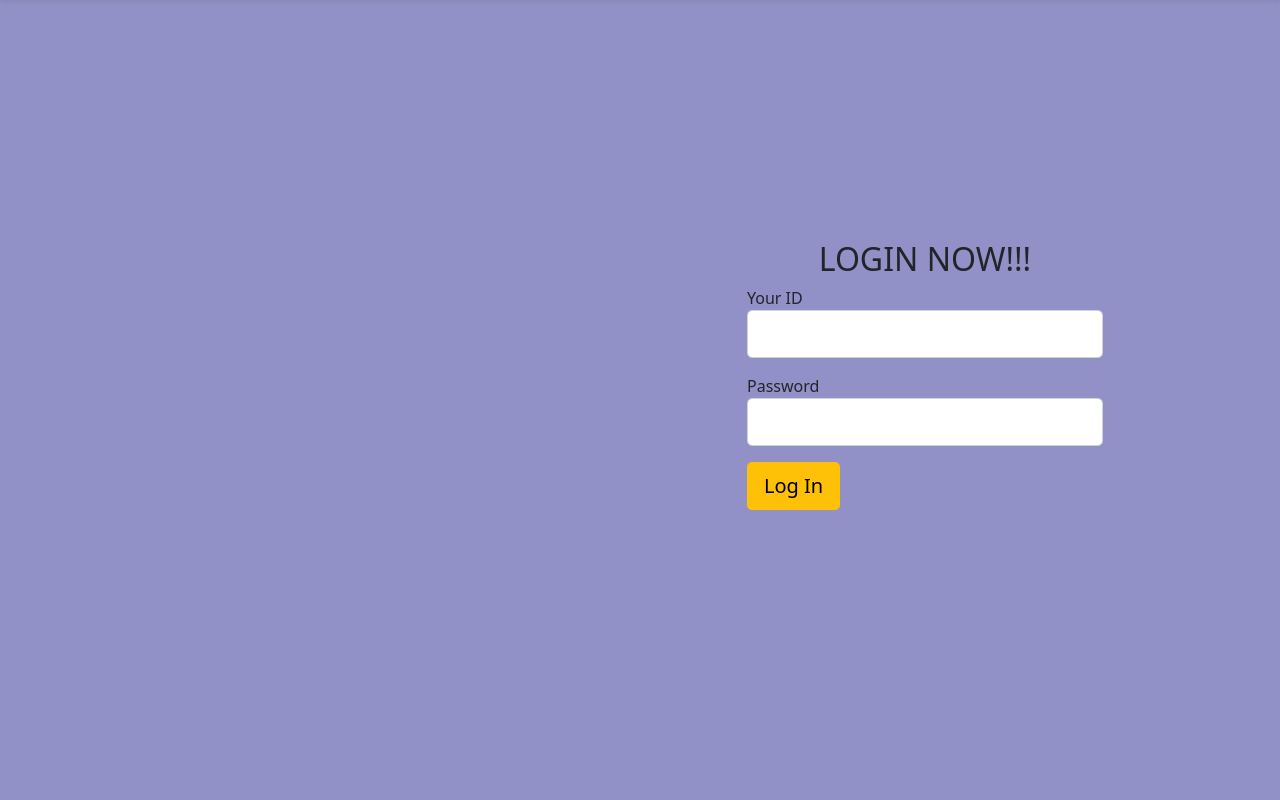
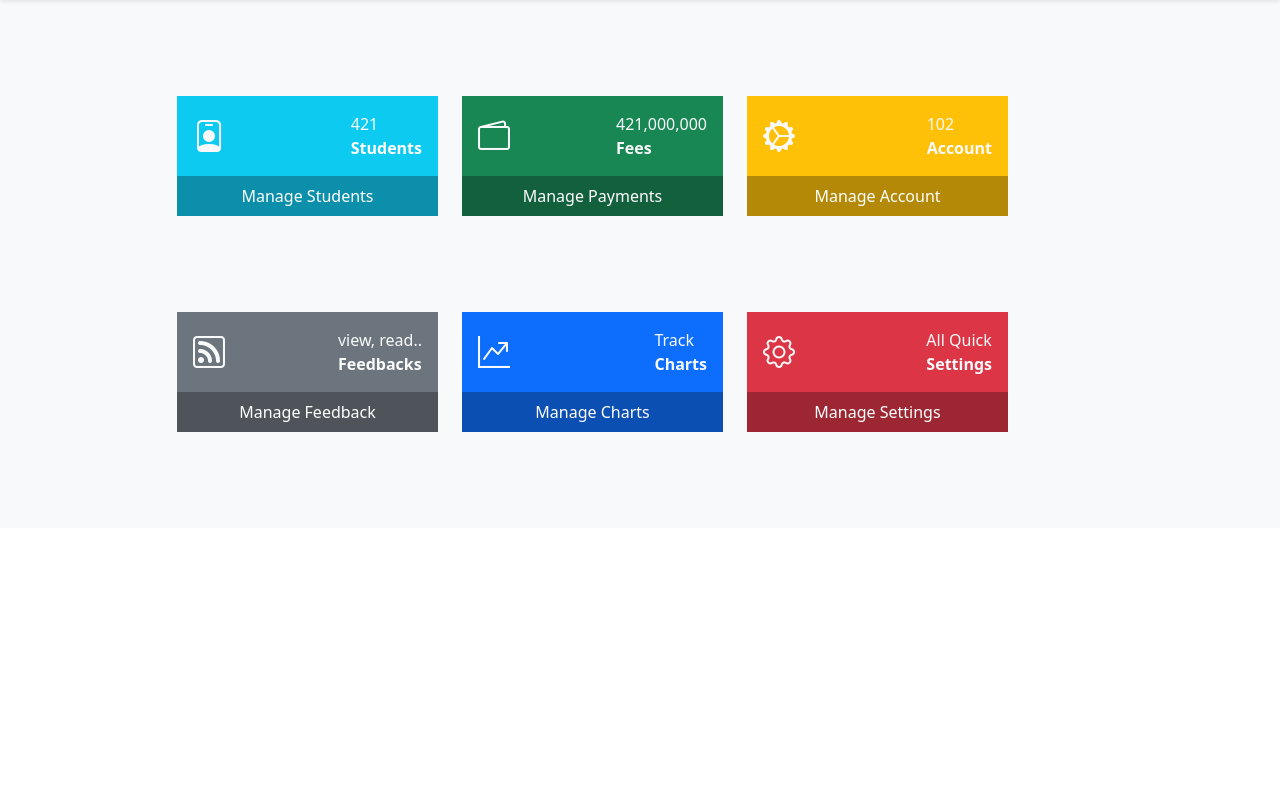
Before and after one commit to ndmichael/school_fees_management_system, a Django app: page / in a window 1280 px wide. Shown: the part 56-856 px from the top of the page. After the commit the page ends 488 px from the top, so only its background shows below. Run offline with Django 4.2, Linux system fonts and the light colour scheme; some libraries are stand-ins or nearby versions.

Commit message:
updated index.html page

```diff
--- a/fees/templates/fees/index.html
+++ b/fees/templates/fees/index.html
@@ -1,27 +1,103 @@
 {% extends 'base.html' %} {% load static %} {% block content %}
 
-<section class="" style=" min-height: 100vh; padding-top: 30vh; background: #9191c7;">
+<section class=" bg-light py-5">
     <div class="container">
         <div class="row">
-            <article class="col-12 col-md-7">
+            <article class="col-6 col-md-3 offset-sm-1 py-2 py-md-5">
+                <div class="bg-info text-light  pt-3">
+                    <div class="d-flex justify-content-between px-3">
+                        <i class="bi bi-person-badge " style=" font-size: 32px"></i>
+                        <p>
+                            <span>421</span>
+                            <br />
+                            <b class=" text-white">Students</b>
+                        </p>
+                    </div>
+                    <div class="footer px-2 w-100 text-white text-center" style="background: rgba(08, 08, 08, 0.3)">
+                        <p class="p-2 m-0">Manage Students</p>
+                    </div>
+                </div>
             </article>
-            <article class="col-12 col-sm-5 col-md-4">
-                <div class=" text-center">
-                    <h2>LOGIN NOW!!!</h2>
+
+            <article class="col-6 col-md-3 py-2 py-md-5">
+                <div class="bg-success text-light pt-3">
+                    <div class="d-flex justify-content-between px-3">
+                        <i class="bi bi-wallet2 " style=" font-size: 32px"></i>
+                        <p>
+                            <span>421,000,000</span>
+                            <br />
+                            <b>Fees</b>
+                        </p>
+                    </div>
+                    <div class="footer px-2 w-100 text-white text-center" style="background: rgba(08, 08, 08, 0.3)">
+                        <p class="p-2 m-0">Manage Payments</p>
+                    </div>
                 </div>
-                <form action="">
-                    <div class=" form-group pb-3">
-                        <label for="ID">Your ID</label>
-                        <input type="text" class=" form-control form-control-lg">
+            </article>
+
+            <article class="col-6 col-md-3 py-2 py-md-5">
+                <div class="bg-warning text-light  pt-3">
+                    <div class="d-flex justify-content-between px-3">
+                        <i class="bi bi-gear-wide-connected " style=" font-size: 32px"></i>
+                        <p>
+                            <span>102</span>
+                            <br />
+                            <b>Account</b>
+                        </p>
                     </div>
-                    <div class=" form-group pb-3">
-                        <label for="password">Password</label>
-                        <input type="password" class=" form-control form-control-lg">
+                    <div class="footer px-2 w-100 text-white text-center" style="background: rgba(08, 08, 08, 0.3)">
+                        <p class="p-2 m-0">Manage Account</p>
                     </div>
-                    <div class=" form-group">
-                        <input type="button" class="btn btn-lg btn-warning" value="Log In">
+                </div>
+            </article>
+
+            <!-- Bottom rows -->
+            <article class="col-6 col-md-3 py-2 py-md-5 offset-sm-1">
+                <div class="bg-secondary text-light  pt-3">
+                    <div class="d-flex justify-content-between px-3">
+                        <i class="bi bi-rss " style=" font-size: 32px"></i>
+                        <p>
+                            <span>view, read..</span>
+                            <br />
+                            <b>Feedbacks</b>
+                        </p>
                     </div>
-                </form>
+                    <div class="footer px-2 w-100 text-white text-center" style="background: rgba(08, 08, 08, 0.3)">
+                        <p class="p-2 m-0">Manage Feedback</p>
+                    </div>
+                </div>
+            </article>
+
+            <article class="col-6 col-md-3 py-2 py-md-5">
+                <div class="bg-primary text-light  pt-3 ">
+                    <div class="d-flex justify-content-between px-3">
+                        <i class="bi bi-graph-up-arrow " style=" font-size: 32px"></i>
+                        <p>
+                            <span>Track</span>
+                            <br />
+                            <b>Charts</b>
+                        </p>
+                    </div>
+                    <div class="footer px-2 w-100 text-white text-center" style="background: rgba(08, 08, 08, 0.3)">
+                        <p class="p-2 m-0">Manage Charts</p>
+                    </div>
+                </div>
+            </article>
+
+            <article class="col-6 col-md-3 py-2 py-md-5">
+                <div class="bg-danger text-light  pt-3">
+                    <div class="d-flex justify-content-between px-3">
+                        <i class="bi bi-gear " style=" font-size: 32px"></i>
+                        <p>
+                            <span>All Quick</span>
+                            <br />
+                            <b>Settings</b>
+                        </p>
+                    </div>
+                    <div class="footer px-2 w-100 text-white text-center" style="background: rgba(08, 08, 08, 0.3)">
+                        <p class="p-2 m-0">Manage Settings</p>
+                    </div>
+                </div>
             </article>
         </div>
     </div>
```
